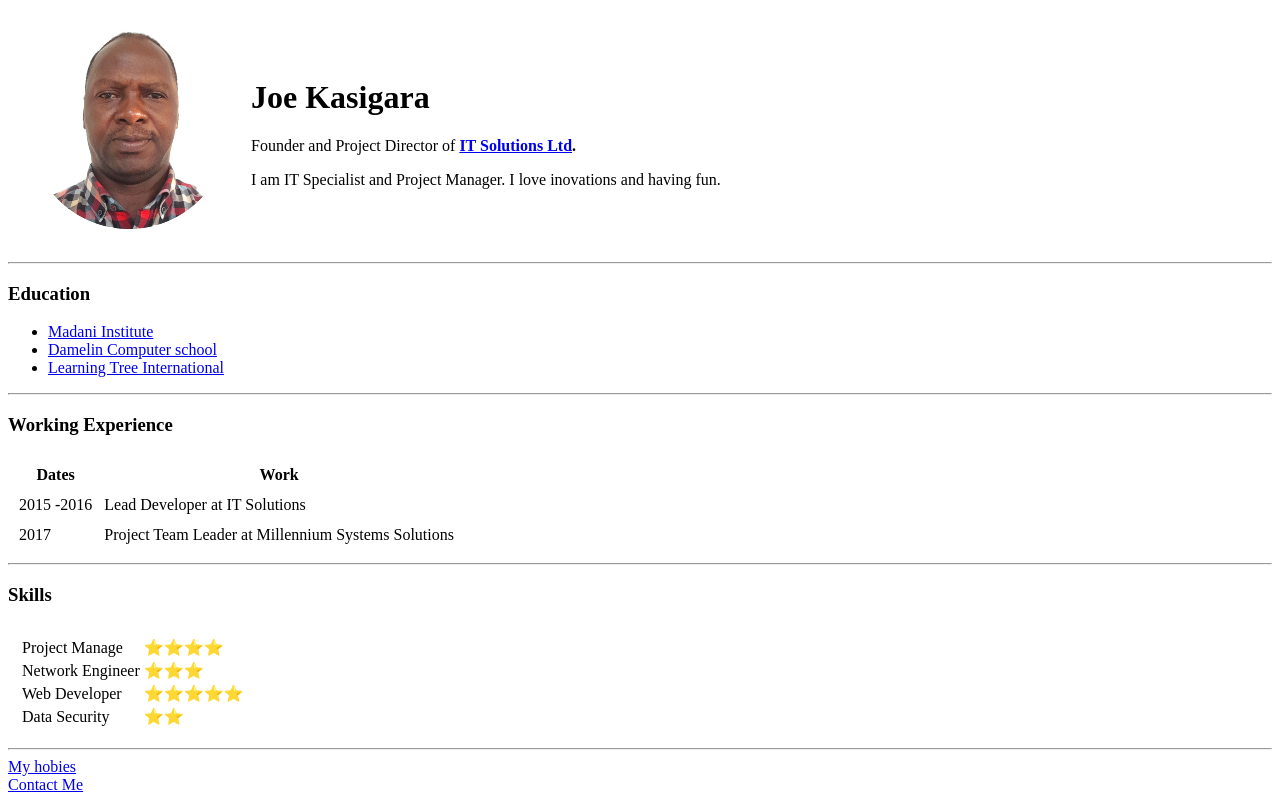
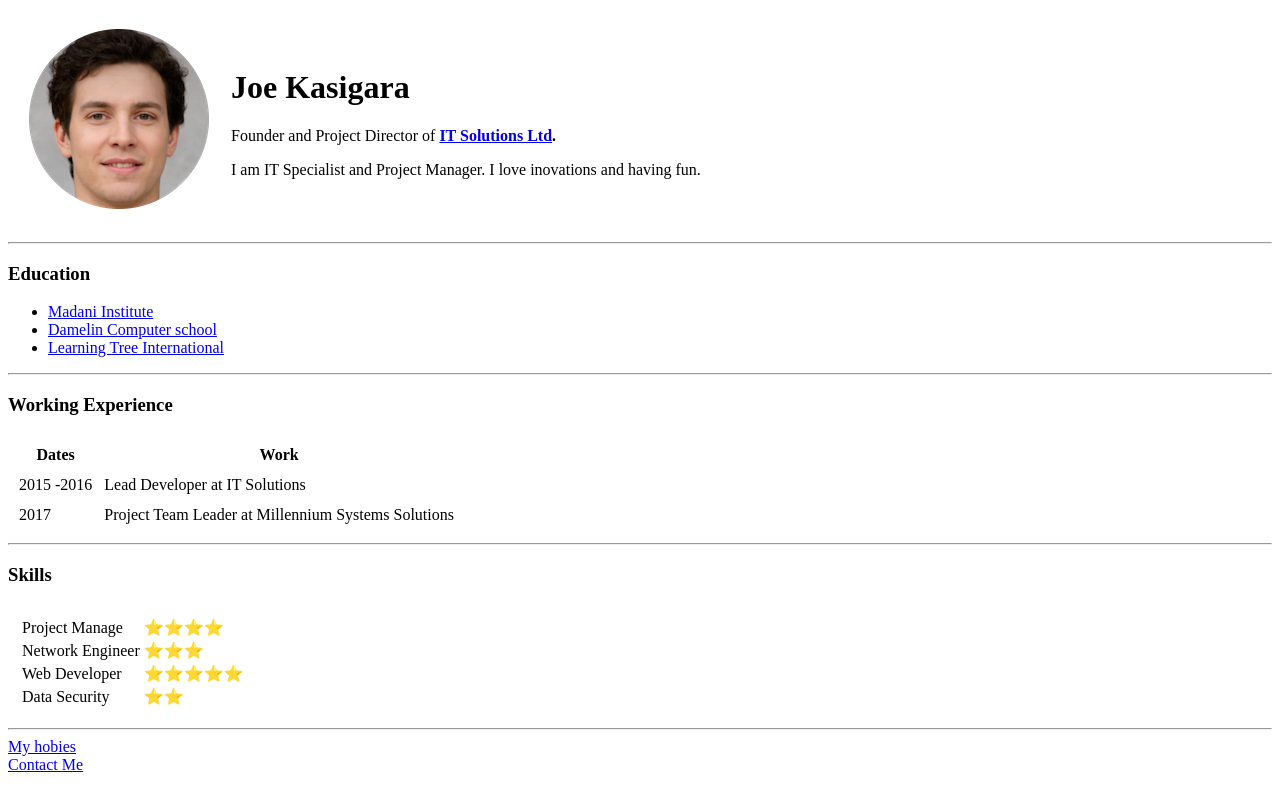
Before and after one commit to jkasigara/cv, a plain HTML site: page index.html in a window 1280 px wide. Drawn offline with Linux system fonts and the light colour scheme.

Commit message:
Update index.html
Change pix

```diff
--- a/index.html
+++ b/index.html
@@ -9,7 +9,7 @@
 <body>
   <table cellspacing="20">
     <tr>
-      <td><img src="images\joe-circle-1.png" alt=" Joe's Profile Picture"></td>
+      <td><img src="images\fake-human-circle-img.png" alt=" Joe's Profile Picture"></td>
       <td>
         <h1>Joe Kasigara</h1>
         <p><em></em>Founder and Project Director of <strong><a href="https://itsolutions.co.tz/">IT Solutions Ltd</a>.</strong></<em></em></p>
```
